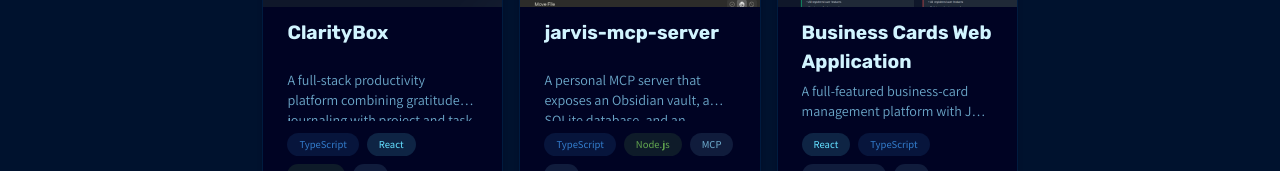
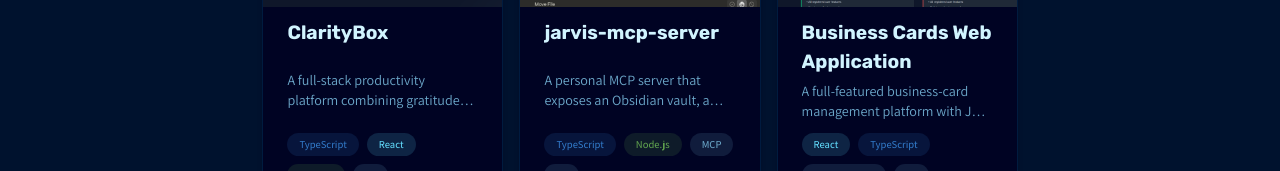
Before and after one commit to Gallucky/gal-portfolio, a React (Vite) app: page /projects in a window 1280 px wide. Shown: the part 588-759 px from the top of the page. Built offline with nearby package versions, Linux system fonts and the light colour scheme.

Commit message:
fix(project-card): stop line-clamp from being overridden by flex-1, cutting descriptions off mid-line

```diff
--- a/src/components/ui/Projects/ProjectCard/ProjectCard.tsx
+++ b/src/components/ui/Projects/ProjectCard/ProjectCard.tsx
@@ -263,24 +263,35 @@ const ProjectCard = (props: ProjectCardProps) => {
                                 : "flex flex-1 flex-col"
                         }>
                         {/* A short description of the project, clamped to 2 lines so cards of
-                            varying description length still line up - in vertical layout it also
-                            grows (`flex-1`) to push the stack/CTA below down to a consistent
-                            spot when the surrounding row *is* stretched to a common height (e.g.
-                            {@link ProjectsGridView}'s CSS grid). But `flex-1` alone only
-                            equalizes cards whose card-level cross-stretch actually kicks in - in
-                            {@link ProjectView}'s `flex-wrap` layout that stretch doesn't reliably
-                            apply, so a 1-line description card would otherwise end up visibly
-                            shorter than a 2-line sibling in the same row. `min-h-[2.5rem]`
+                            varying description length still line up - in vertical layout the
+                            *wrapper* also grows (`flex-1`) to push the stack/CTA below down to a
+                            consistent spot when the surrounding row *is* stretched to a common
+                            height (e.g. {@link ProjectsGridView}'s CSS grid). But `flex-1` alone
+                            only equalizes cards whose card-level cross-stretch actually kicks in -
+                            in {@link ProjectView}'s `flex-wrap` layout that stretch doesn't
+                            reliably apply, so a 1-line description card would otherwise end up
+                            visibly shorter than a 2-line sibling in the same row. `min-h-[2.5rem]`
                             (2 lines at this text size) makes that minimum explicit instead of
                             depending on the parent stretching correctly, so card height stays
                             consistent either way. Horizontal layout centers its content vertically
-                            instead, so neither the growth nor the floor is needed there. */}
-                        <p
-                            className={`mb-3 text-sm text-color-muted line-clamp-2 ${
-                                isHorizontal ? "" : "min-h-[2.5rem] flex-1"
-                            }`}>
-                            {description || text.noDescription}
-                        </p>
+                            instead, so neither the growth nor the floor is needed there.
+
+                            `flex-1`/`min-h` deliberately live on this wrapper `div`, not on the
+                            clamped `<p>` itself: `line-clamp-2` switches the element it's on to
+                            `display: -webkit-box`, and a flex item that's simultaneously stretched
+                            by `flex-1` (a flex-grow/shrink/basis triplet) can end up taller than
+                            two lines' worth of text - at which point clamping stops truncating at
+                            2 lines and instead lets the box (and any text past the ellipsis) grow
+                            into that extra space, so the card's own `overflow-hidden` ends up
+                            hard-cutting the description mid-line at the card's edge instead of a
+                            clean "…" ending the second line. Keeping the `<p>` a plain block sized
+                            only by its own content-driven `-webkit-box` sidesteps that entirely,
+                            while the surrounding `div` still grows/floors exactly as before. */}
+                        <div className={`mb-3 ${isHorizontal ? "" : "min-h-[2.5rem] flex-1"}`}>
+                            <p className="line-clamp-2 text-sm text-color-muted">
+                                {description || text.noDescription}
+                            </p>
+                        </div>
 
                         {/* A horizontal list of the stack used in the project, each badge tinted
                             with that technology's real brand color - capped at 3 visible items;
```
